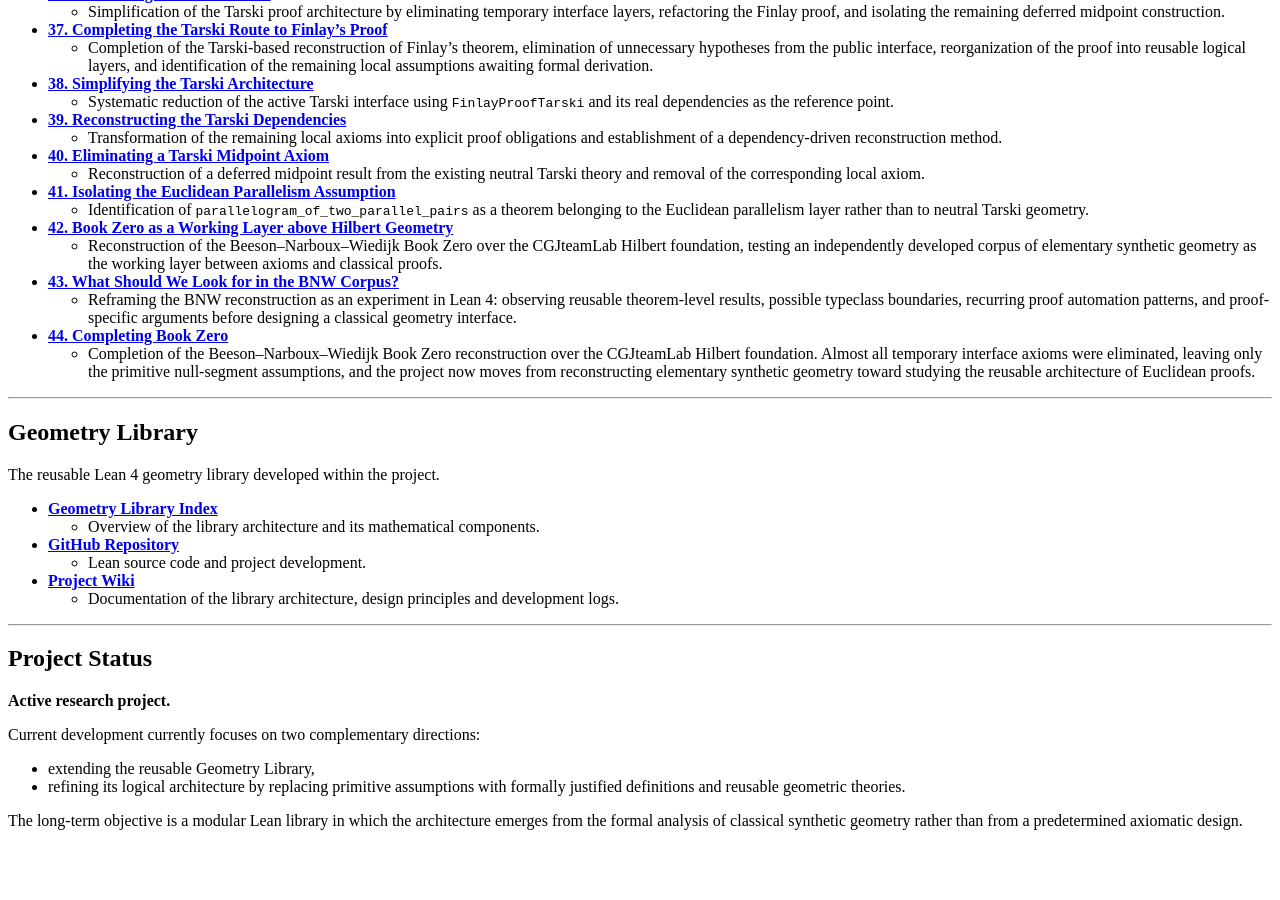
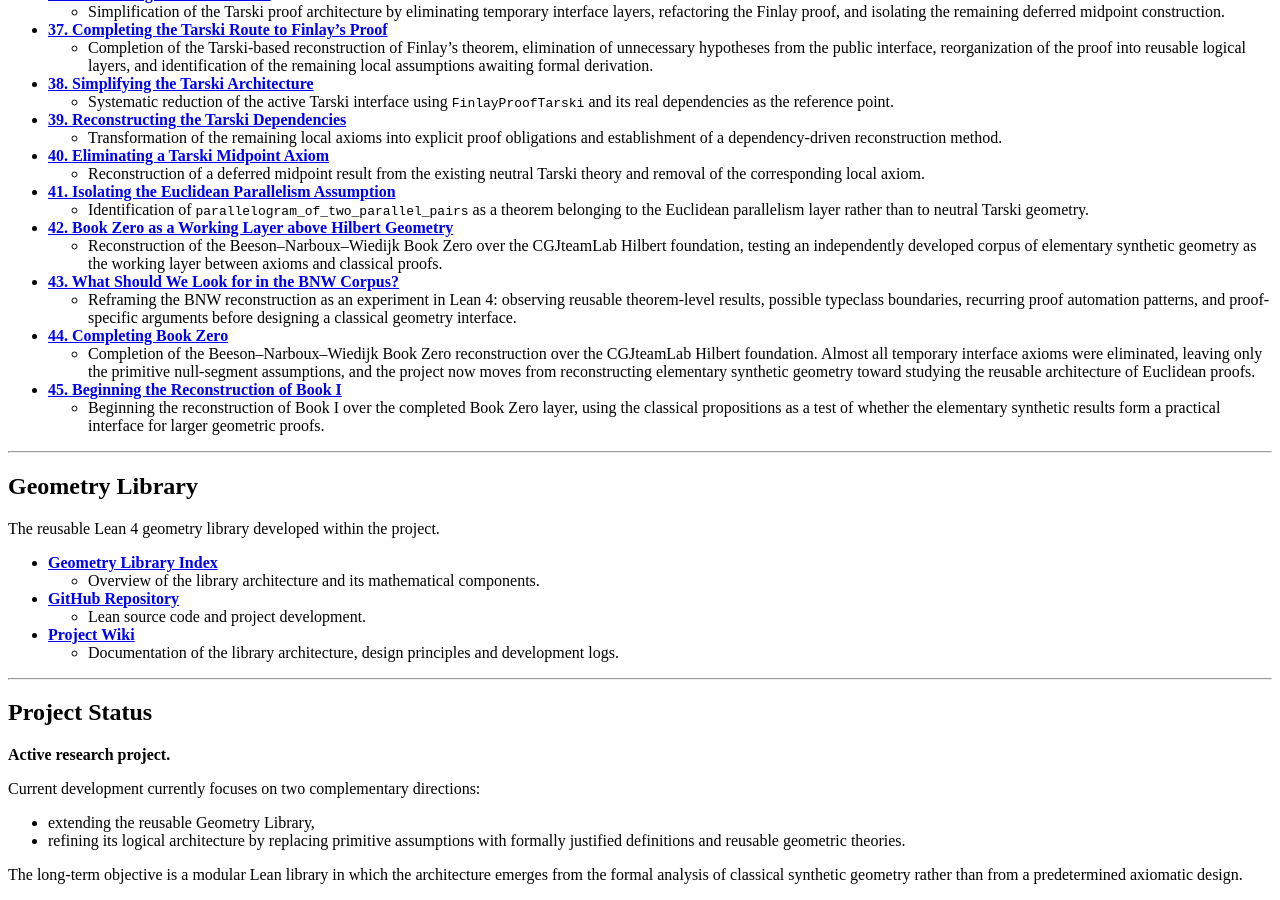
Before and after one commit to cgjteam/cgjteam.github.io, a Jekyll site: the page built from index.md, in a window 1280 px wide and 900 px high, scrolled down 1666 px. Built offline with Jekyll 4.4.1, drawn with Linux system fonts in a browser that asks for light colours; comment, search, counter and statistics services are not loaded; our own code applies the rules of GitHub Pages for plain Markdown files; before the commit the page ends 2512 px from its top, so only the background shows below that.

Commit message:
Add entry for reconstruction of Book I
Added a new entry for the beginning reconstruction of Book I, detailing its relation to Book Zero and its purpose in testing geometric proofs.

```diff
--- a/index.md
+++ b/index.md
@@ -186,12 +186,19 @@ verified proofs and extracting their reusable mathematical components.
         boundaries, recurring proof automation patterns, and
         proof-specific arguments before designing a classical geometry
         interface.
+
 -   **[44. Completing Book Zero](log-044.md)**
     -   Completion of the Beeson--Narboux--Wiedijk Book Zero reconstruction over the
         CGJteamLab Hilbert foundation. Almost all temporary interface axioms
         were eliminated, leaving only the primitive null-segment assumptions,
         and the project now moves from reconstructing elementary synthetic
         geometry toward studying the reusable architecture of Euclidean proofs.
+
+-   **[45. Beginning the Reconstruction of Book I](log-045.md)**
+    -   Beginning the reconstruction of Book I over the completed Book Zero
+        layer, using the classical propositions as a test of whether the
+        elementary synthetic results form a practical interface for larger
+        geometric proofs.
 
 ------------------------------------------------------------------------
 
```
